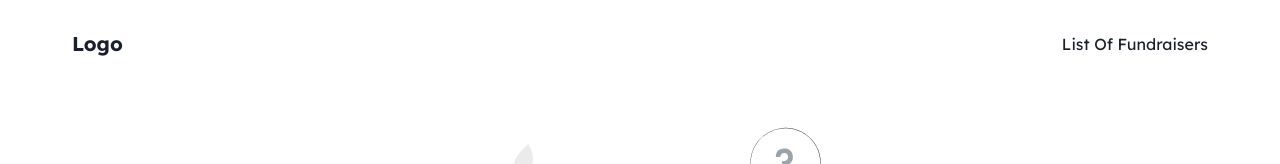
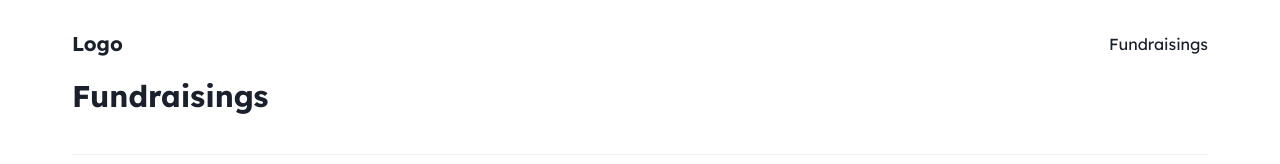
Before and after one commit to andrewchmr/support-ukraine, a Next.js app: page /fundraisings in a window 1280 px wide. Before the commit this address had no page. Shown: the top 164 px of the page. Built offline with nearby package versions, Linux system fonts and the light colour scheme.

Commit message:
Name change

```diff
--- a/src/lib/components/layout/Header.tsx
+++ b/src/lib/components/layout/Header.tsx
@@ -9,7 +9,7 @@ const Header = () => {
       </Heading>
 
       <Box marginLeft="auto">
-        <Link href="/list-of-fundraisers">List Of Fundraisers</Link>
+        <Link href="/fundraisings">Fundraisings</Link>
       </Box>
     </Flex>
   );
--- a/src/pages/list-of-fundraisers.tsx
+++ b/src/pages/fundraisings.tsx
@@ -10,11 +10,11 @@ const property = {
   link: "https://zrzutka.pl",
 };
 
-const ListOfFundraisers = () => {
+const Fundraisings = () => {
   return (
     <>
       <Heading as="h1" fontSize={{ base: "lg", sm: "3xl" }}>
-        List Of Fundraisers
+        Fundraisings
       </Heading>
       <Divider marginTop={10} />
       <SimpleGrid marginTop={10} columns={[1, 2, 3, 4]} spacing="24px">
@@ -28,4 +28,4 @@ const ListOfFundraisers = () => {
   );
 };
 
-export default ListOfFundraisers;
+export default Fundraisings;
```
